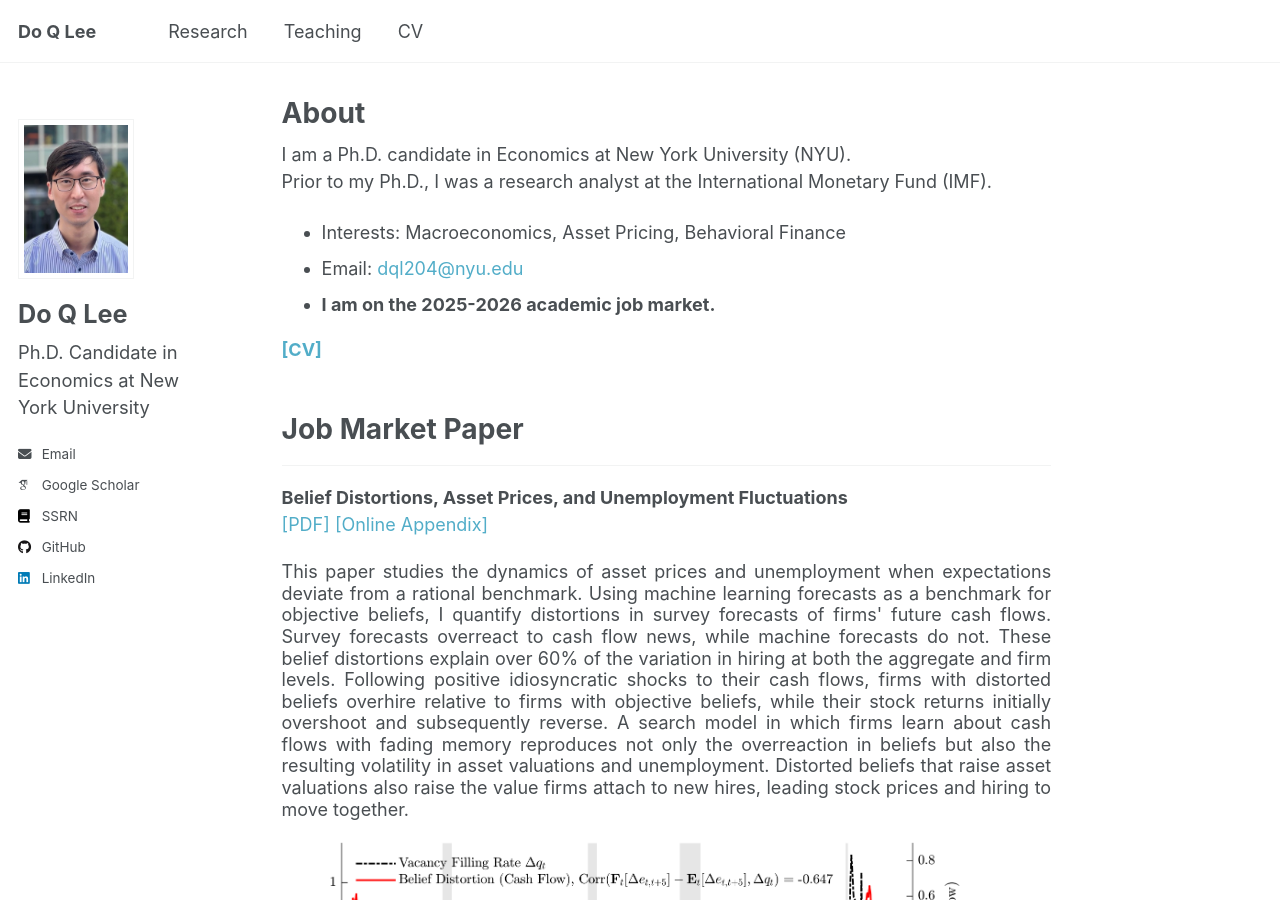
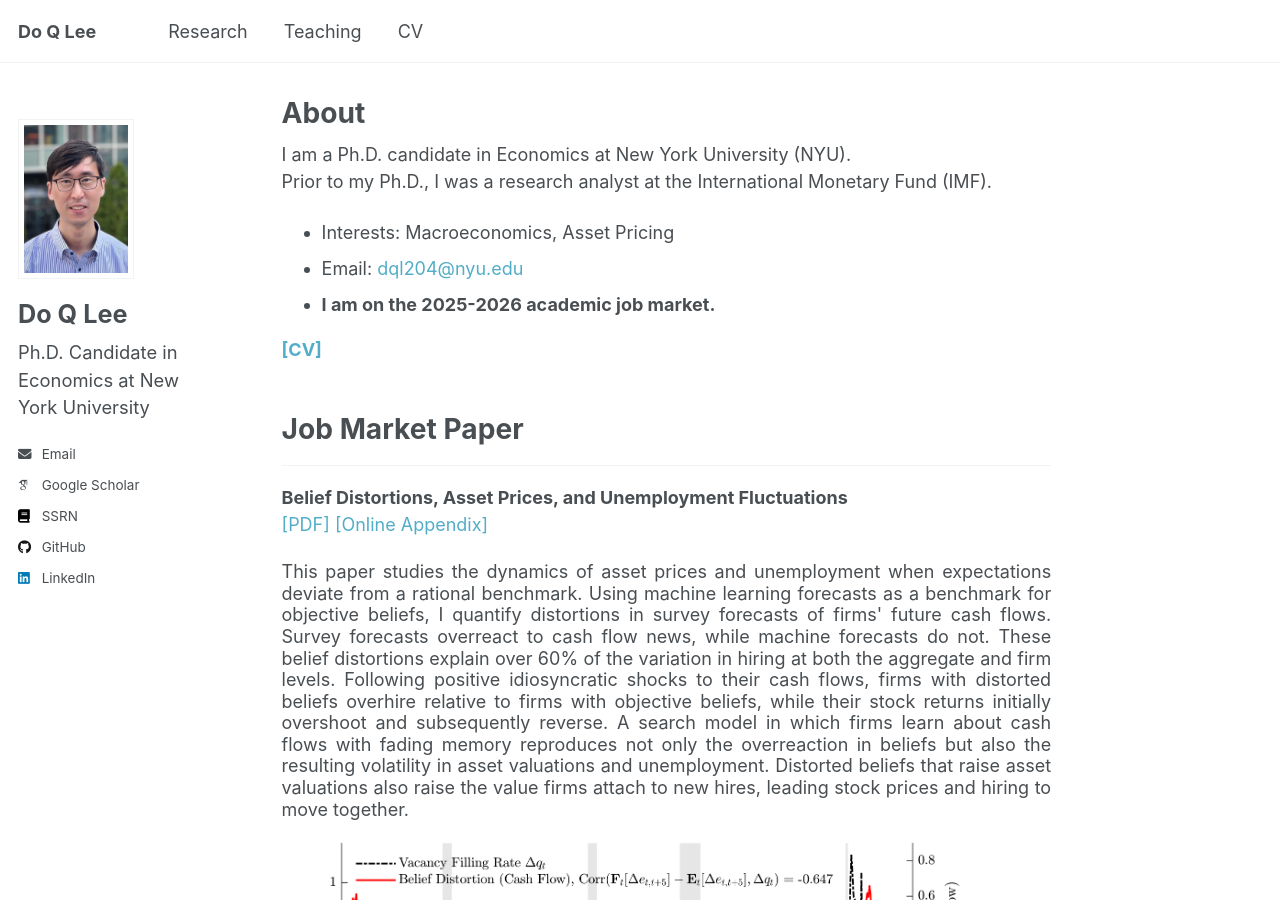
Before and after one commit to doqlee/doqlee.github.io, a Jekyll site: the page built from _pages/main.md, in a window 1280 px wide and 900 px high. Built offline with Jekyll 4.4.1, drawn with Linux system fonts in a browser that asks for light colours; some web fonts are replaced.

Commit message:
Update main.md

```diff
--- a/_pages/main.md
+++ b/_pages/main.md
@@ -84,7 +84,7 @@ redirect_from:
 
 I am a Ph.D. candidate in Economics at New York University (NYU). \
 Prior to my Ph.D., I was a research analyst at the International Monetary Fund (IMF).
-* Interests: Macroeconomics, Asset Pricing, Behavioral Finance
+* Interests: Macroeconomics, Asset Pricing
 * Email: [dql204@nyu.edu](mailto:dql204@nyu.edu)
 * **I am on the 2025-2026 academic job market.**
 
```
